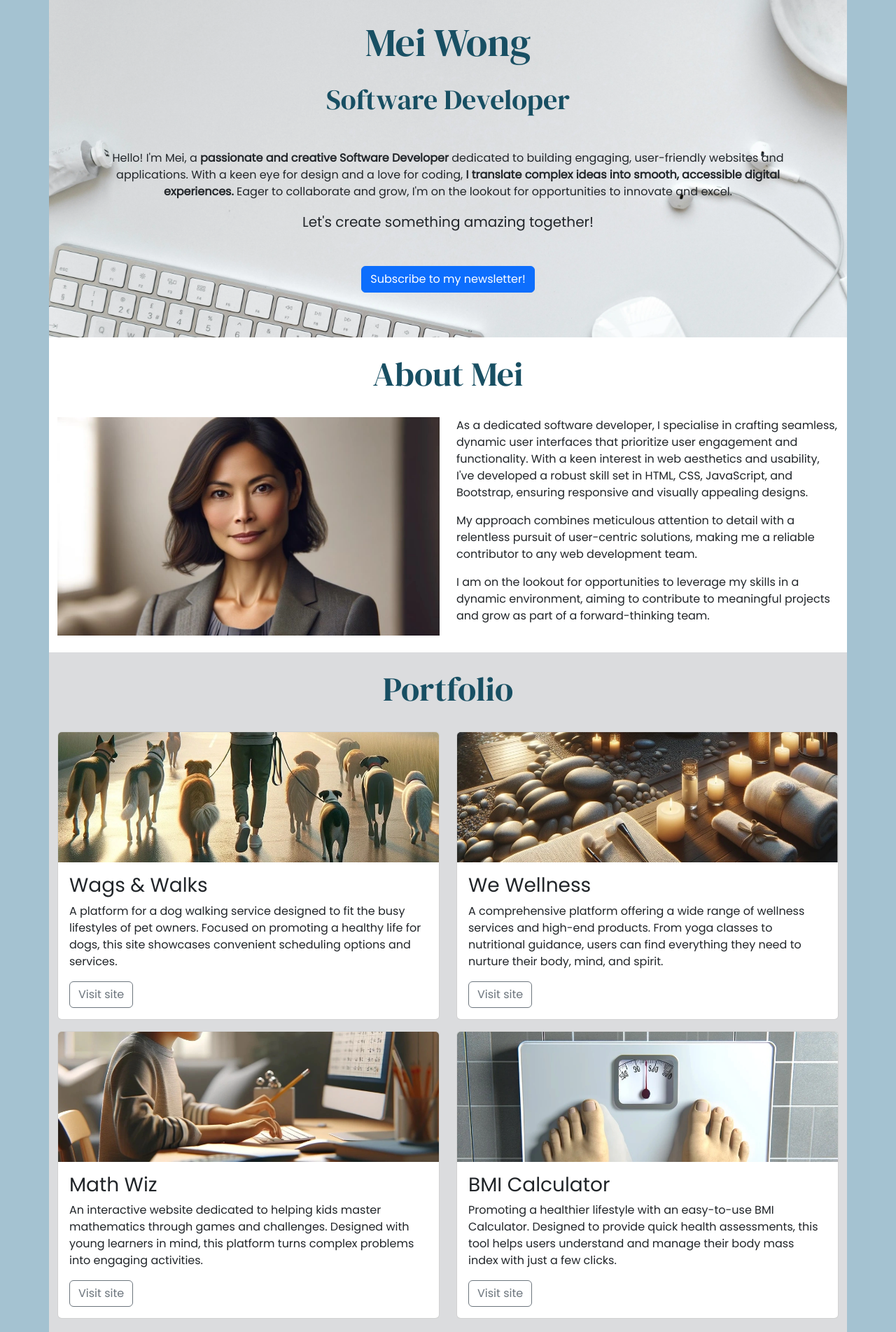
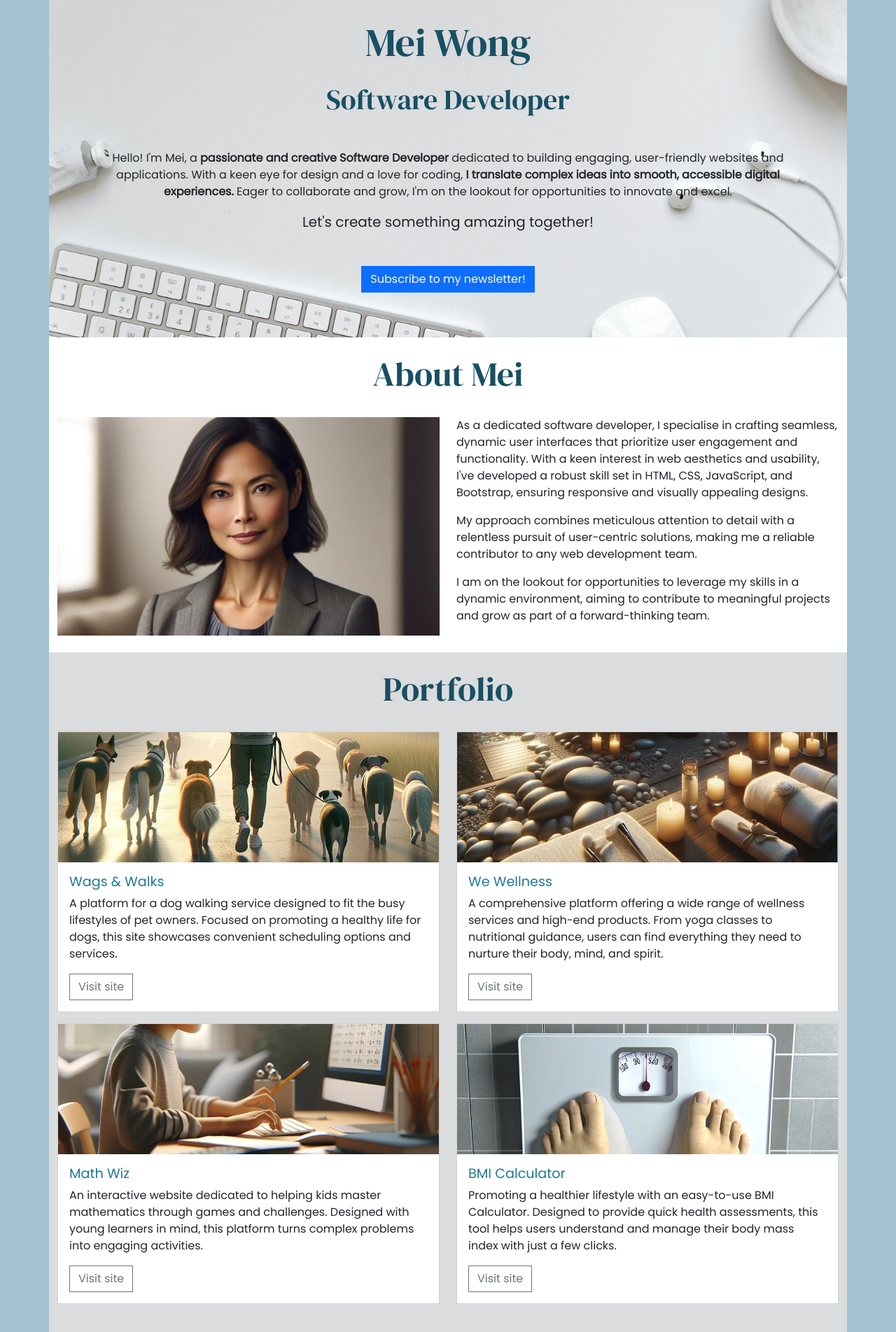
Before and after one commit to MWResearch/Bootstrap-Portfolio, a plain HTML site: page index.html in a window 1280 px wide. Shown: the part 117-2020 px from the top of the page at 70% size. Drawn offline with nearby package versions, Linux system fonts and the light colour scheme.

Commit message:
custom styles added

```diff
--- a/assets/css/style.css
+++ b/assets/css/style.css
@@ -20,6 +20,11 @@ h2 {
     color: #184f63; /* dark-blue */
 }
 
+.sharp-corners,
+.sharp-corners * {
+    border-radius: 0;
+}
+
 /* About section */
 
 #about {
@@ -30,6 +35,19 @@ h2 {
 
 #portfolio {
     background-color: #dbdcde; /* light grey */
+}
+
+#portfolio .card-title {
+    color: #1f7798; /* mid blue */
+    font-size: 1.2rem;
+}
+
+#portfolio .btn-outline-secondary:hover {
+    background-color: #1f7798; /* mid blue */
+}
+
+#portfolio .card-text {
+    min-height: 120px;
 }
 
 /* Contact section */
@@ -48,3 +66,13 @@ h2 {
     min-height: 500px;
     padding: 5% 7%;
 }
+
+/* Media queries */
+
+/* Use Bootstrap breakpoint for XL screens */
+@media screen and (min-width: 1200px) {
+    /* Fixes all portfolio cards being too tall on xl screens */
+    #portfolio .card-text {
+        min-height: auto;
+    }
+}
--- a/index.html
+++ b/index.html
@@ -9,7 +9,7 @@
   <link href="https://cdn.jsdelivr.net/npm/bootstrap@5.3.3/dist/css/bootstrap.min.css" rel="stylesheet"
     integrity="sha384-QWTKZyjpPEjISv5WaRU9OFeRpok6YctnYmDr5pNlyT2bRjXh0JMhjY6hW+ALEwIH" crossorigin="anonymous">
   <!-- Custom CSS stylesheet -->
-  <link rel="stylesheet" href="assets/css/style.css?1">
+  <link rel="stylesheet" href="assets/css/style.css?2">
 </head>
 
 <body>
@@ -62,7 +62,8 @@
         <!-- mb-5 gives extra margin spacing under lead text -->
         <p class="lead mb-5">Let's create something amazing together!</p>
         <!-- Button trigger modal -->
-        <button type="button" class="btn btn-primary" data-bs-toggle="modal" data-bs-target="#exampleModal">
+        <button type="button" class="btn btn-primary sharp-corners" data-bs-toggle="modal"
+          data-bs-target="#exampleModal">
           Subscribe to my newsletter!
         </button>
       </div>
@@ -116,7 +117,7 @@
         </div>
         <!-- cols for cards -->
         <div class="col-12 col-md-6">
-          <div class="card mb-3">
+          <div class="card mb-3 sharp-corners">
             <img src="assets/images/wags-and-walks.webp" class="card-img-top"
               alt="A man walking several dogs early in the morning">
             <div class="card-body">
@@ -132,7 +133,7 @@
           </div>
         </div>
         <div class="col-12 col-md-6">
-          <div class="card mb-3">
+          <div class="card mb-3 sharp-corners">
             <img src="assets/images/we-wellness.webp" class="card-img-top"
               alt="A spa with candles towels and natural material">
             <div class="card-body">
@@ -148,7 +149,7 @@
           </div>
         </div>
         <div class="col-12 col-md-6">
-          <div class="card mb-3">
+          <div class="card mb-3 sharp-corners">
             <img src="assets/images/math-wiz.webp" class="card-img-top" alt="A child practicing math at a computer">
             <div class="card-body">
               <h3 class="card-title">Math Wiz</h3>
@@ -164,7 +165,7 @@
           </div>
         </div>
         <div class="col-12 col-md-6">
-          <div class="card mb-3">
+          <div class="card mb-3 sharp-corners">
             <img src="assets/images/bmi-calculator.webp" class="card-img-top"
               alt="Weighing scales seen from the first person view of the person standing on the scales">
             <div class="card-body">
@@ -196,7 +197,7 @@
       </div>
       <div class="col-12 col-md-10 col-lg-8 mb-5">
         <!-- Add your form here -->
-        <form class="row g-3">
+        <form class="row g-3 sharp-corners">
           <div class="col-lg-4">
             <label for="full-name" class="form-label">Full Name</label>
             <input type="text" class="form-control" id="full-name">
@@ -226,7 +227,7 @@
   <!-- Modal -->
   <div class="modal fade" id="exampleModal" tabindex="-1" aria-labelledby="exampleModalLabel" aria-hidden="true">
     <div class="modal-dialog modal-lg">
-      <div class="modal-content">
+      <div class="modal-content sharp-corners">
         <div class="modal-header">
           <h1 class="modal-title fs-5" id="exampleModalLabel">Subscribe</h1>
           <button type="button" class="btn-close" data-bs-dismiss="modal" aria-label="Close"></button>
```
